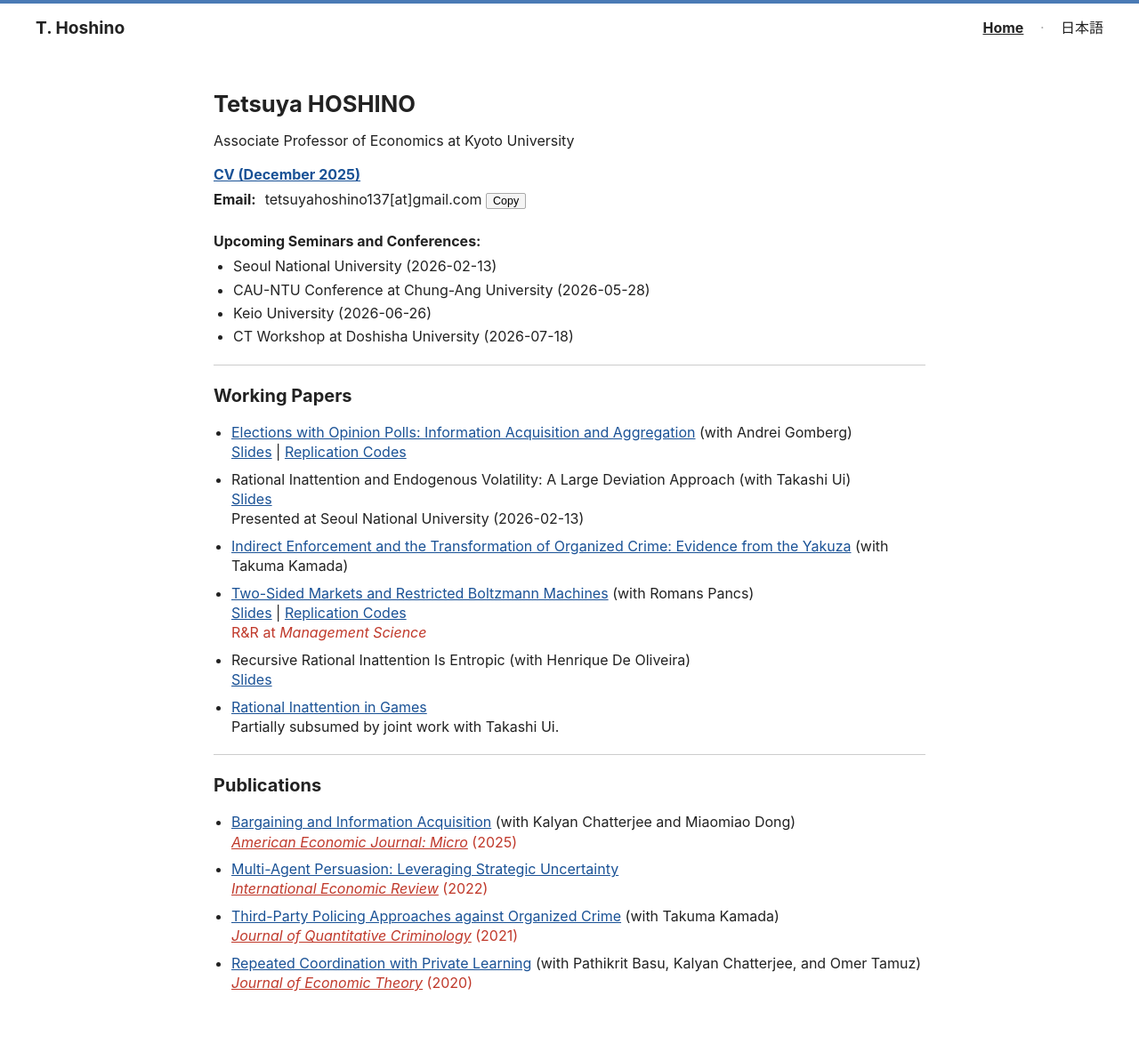
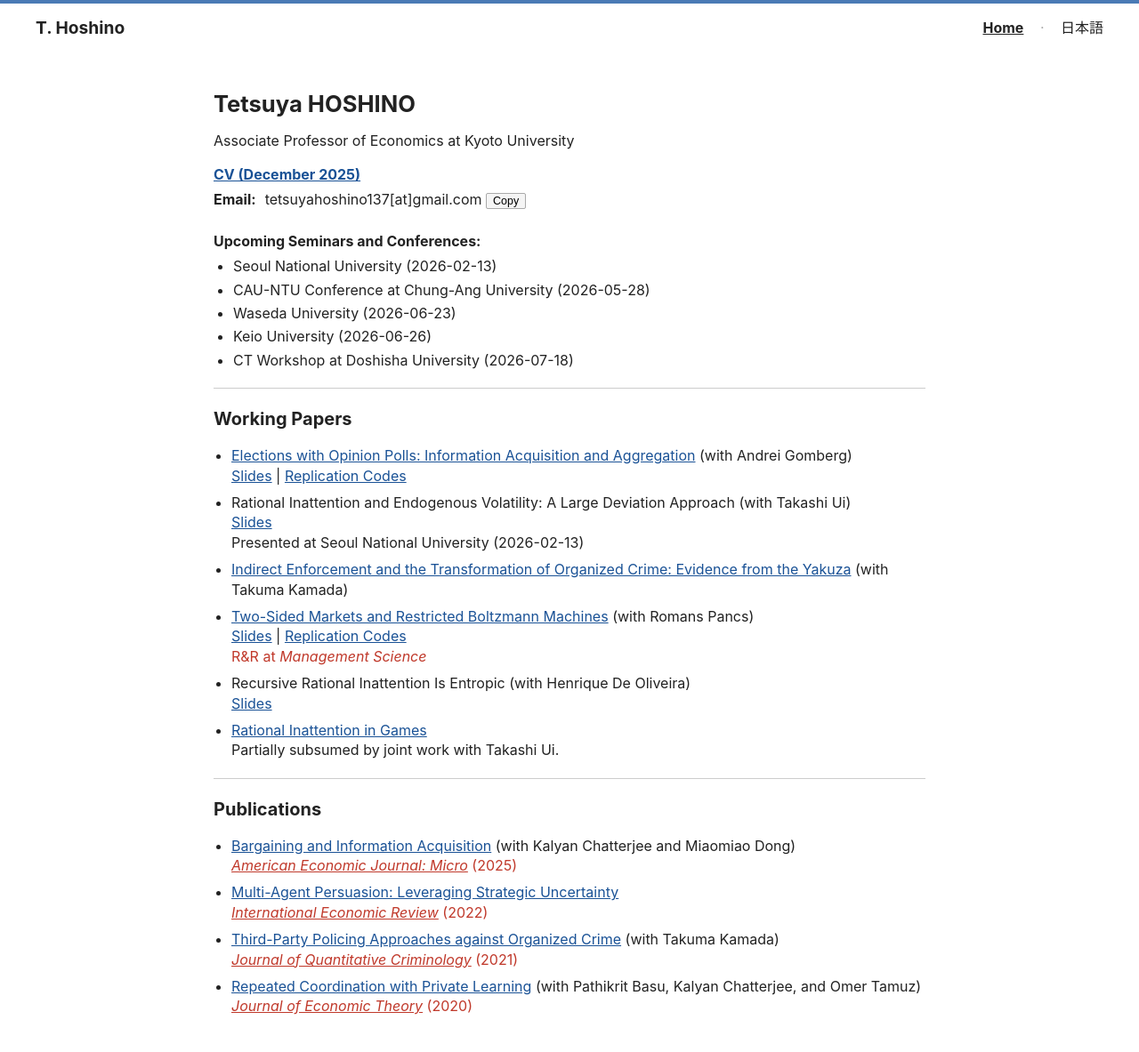
Before and after one commit to tetsuyahoshino137/tetsuyahoshino137.github.io, a Jekyll site: the page built from index.md, in a window 1280 px wide. Shown: the whole page at 89% size. Built offline with Jekyll 4.4.1, drawn with Linux system fonts in a browser that asks for light colours; before the commit the page ends 1156 px from its top, so only the background shows below that.

Commit message:
Update index.md

```diff
--- a/index.md
+++ b/index.md
@@ -25,6 +25,7 @@ title: Home
 <ul class="upcoming-list">
   <li>Seoul National University (2026-02-13)</li>
   <li>CAU-NTU Conference at Chung-Ang University (2026-05-28)</li>
+  <li>Waseda University (2026-06-23)</li>
   <li>Keio University (2026-06-26)</li>
   <li>CT Workshop at Doshisha University (2026-07-18)</li>
 </ul>
```
